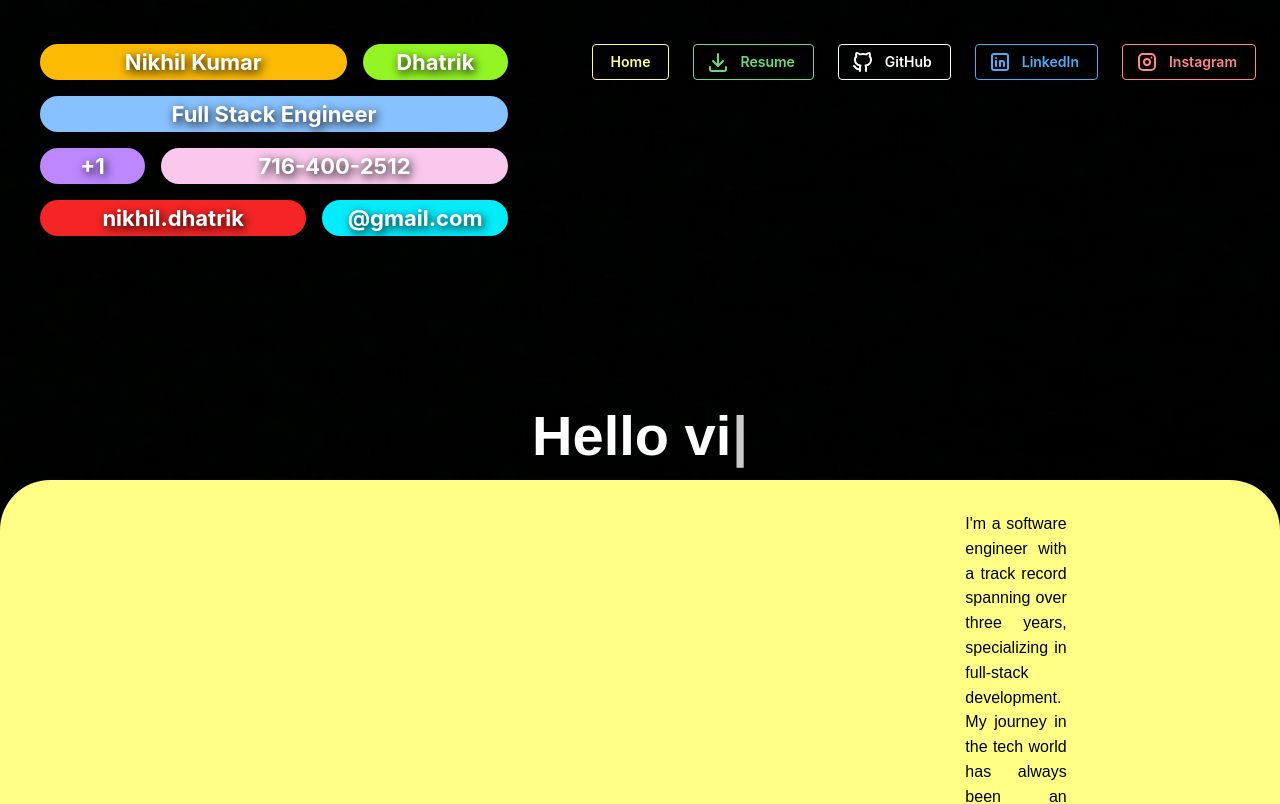
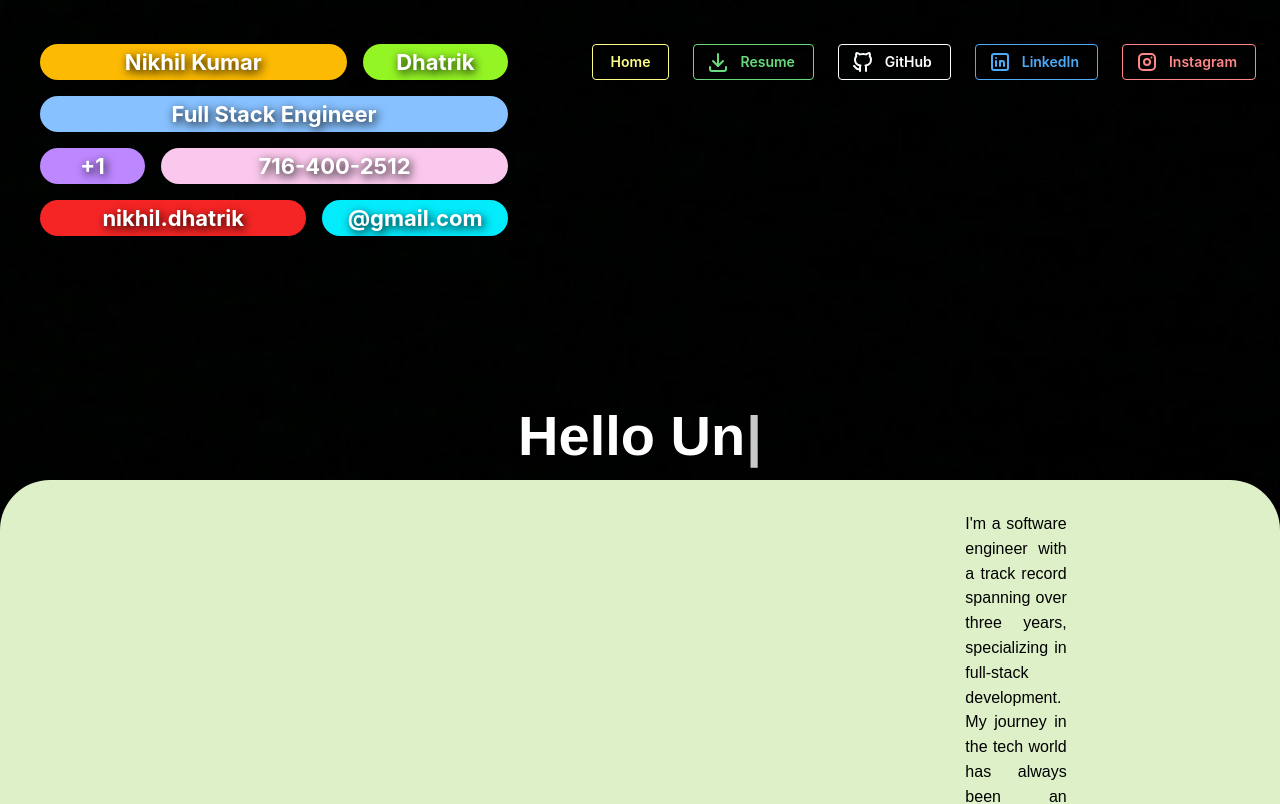
Before and after one commit to dhatrik007/myportfolio, a React (Create React App) app in the folder myportfolio/: page /home in a window 1280 px wide. Shown: the top 804 px of the page. Built offline with nearby package versions, Linux system fonts and the light colour scheme.

Commit message:
adjust theme color and add device type on welcome message.

```diff
--- a/myportfolio/src/components/ProfileLandingInterface.jsx
+++ b/myportfolio/src/components/ProfileLandingInterface.jsx
@@ -14,8 +14,28 @@ import GetInTouchSimple from "./GetInTouchSimple";
 
 
 export default function ProfileLandinginterface() {
-    const visitorCount = 1;
-    const message = `Hello visitor #${visitorCount}!`;
+    const getDeviceType = () => {
+        const userAgent = navigator.userAgent;
+
+        if (userAgent.match(/Android/i)) {
+        return 'Android';
+        } else if (userAgent.match(/iPhone|iPad|iPod/i)) {
+            return 'iOS';
+        } else if (userAgent.match(/Windows Phone/i)) {
+            return 'Windows Phone';
+        } else if (userAgent.match(/Windows NT/i) && userAgent.match(/arm/i)) {
+            return 'Windows RT';
+        } else if (userAgent.match(/Macintosh/i) && 'ontouchend' in document) {
+            return 'Mac with Touch Screen';
+        } else if (userAgent.match(/Macintosh/i)) {
+            return 'Mac';
+        } else if (userAgent.match(/Windows/i)) {
+            return 'Windows';
+        } else {
+            return 'Unknown';
+        }
+    }
+    const deviceName = getDeviceType()
     const frontendSkills = ["HTML5", "CSS3", "JavaScript", "ReactJS", "Typescript", "GraphQL", "Redux", "NextJS", "AngularJS", "React-native", "Vue", "Yarn", "Monorepo", "Bootstrap",]
     const backendSkills = ["JAVA", "Kotlin", "Ruby on Rails", "python", "NodeJS", "ExpressJS", "Spring Boot", "REST"]
     const databases = ["PostgreSQL", "MongoDB", "Nosql", "SQlite", "Redis"]
@@ -26,7 +46,7 @@ export default function ProfileLandinginterface() {
             <div className={css(styles.headerContainer)}>
                 <div align="left"><Typewriter onInit={(obj) => {
                         obj
-                            .typeString(message)
+                            .typeString(`Hello ${deviceName} user!`)
                             .pauseFor(3000)
                             .deleteAll()
                             .typeString("How are you doing!")
@@ -146,7 +166,7 @@ const styles = StyleSheet.create({
         justifyContent: "center",
         alignItems: "center",
         width: "100%",
-        background: "#ffff85",
+        background: "#ddf0c7",
         borderRadius: "50px 50px 0px 0px",
     },
     contactForm: {
@@ -157,7 +177,7 @@ const styles = StyleSheet.create({
         justifyContent: "center",
         alignItems: "center",
         width: "100%",
-        background: "#ffff85",
+        background: "#ddf0c7",
         borderRadius: "50px 50px 0px 0px",
     },
     skillsCardContainer: {
@@ -166,7 +186,7 @@ const styles = StyleSheet.create({
     },
     welcomeContainer: {
         display: "flex",
-        background: "#ffff85",
+        background: "#ddf0c7",
         minHeight: "500px",
         width: "100%",
         borderRadius: "50px 50px 0px 0px",
--- a/myportfolio/src/components/SkillCardContainer.tsx
+++ b/myportfolio/src/components/SkillCardContainer.tsx
@@ -5,7 +5,7 @@ type Props = {
     data: string[]
 }
 export default function SkillsCardContainer(props: Props) {
-    const skills = props.data.map((skillName) => <Button variant="outline" size="compact-xs" color="black">{skillName}</Button>)
+    const skills = props.data.map((skillName) => <Button key={skillName} variant="outline" size="compact-xs" color="black">{skillName}</Button>)
     return (
         <Flex direction={"column"} gap={18}>
             <Text c="black" fw={"bold"}>{props.header}</Text>
```
